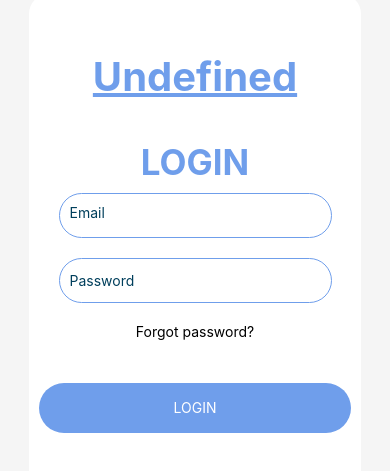
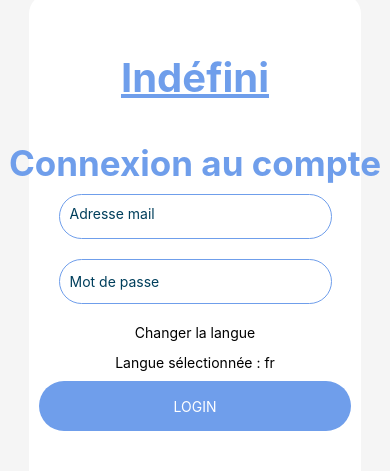
Before and after one commit to MATIFIREofficiel/SurvivorNext, a React Native app in the folder SurvivorNext/: screen /Calendar in a window 390 px wide. Shown: the part 175-646 px from the top of the page. Built offline with nearby package versions, Linux system fonts and the light colour scheme; what react-native-calendars would draw is missing.

Commit message:
feat(Login Page): add translation of the page

```diff
--- a/SurvivorNext/AppContext.js
+++ b/SurvivorNext/AppContext.js
@@ -10,6 +10,7 @@ export function AppProvider({ children }) {
     const [appColor, setAppColor] = useState('#6F9EEB');
     const [companyName, setCompanyName] = useState('Undefined');
     const [Admin, setAdmin] = useState(false);
+    const [language, setLanguage] = useState('English');
 
     const contextValue = {
         appColor,
@@ -18,6 +19,8 @@ export function AppProvider({ children }) {
         setCompanyName,
         Admin,
         setAdmin,
+        language,
+        setLanguage,
     };
 
     return (
--- a/SurvivorNext/Pages/LoginPage.js
+++ b/SurvivorNext/Pages/LoginPage.js
@@ -7,6 +7,7 @@ import {
     Image,
     TextInput,
     TouchableOpacity,
+    Button,
 } from 'react-native';
 import axios from "axios";
 
@@ -21,7 +22,7 @@ function login_request(email, password, { setIsSignedIn, setApiUser, setIsError
         'Content-Type': 'application/json',
     };
     const data = {
-        email: email.toLowerCase(),
+        email: email.toLowerCas(),
         password: password,
     };
 
@@ -95,16 +96,25 @@ export default function LoginPage({ setIsSignedIn, setApiUser })
         setEmail("");
         setPassword("");
     };
+
+    const [language, setLanguage] = useState('fr');
+    const toggleLanguage = () => {
+        const newLanguage = language === 'fr' ? 'en' : 'fr';
+        setLanguage(newLanguage);
+    };
+
     return (
         <View style={styles.container}>
             <View style={styles.box}></View>
-            <Text style={dynamicStyles.company}>{companyName}</Text>
-            <Text style={dynamicStyles.title}>LOGIN</Text>
+            <Text style={dynamicStyles.company}>
+                {language === 'fr' && companyName === "Undefined" ? "Indéfini" : companyName}
+            </Text>
+            {language === "fr" ? <Text style={dynamicStyles.title}>Connexion au compte</Text> : <Text style={dynamicStyles.title}>Login</Text>}
             <StatusBar style="auto" />
                 <View style={dynamicStyles.inputView}>
                 <TextInput
                 style={styles.TextInput}
-                placeholder="Email"
+                placeholder={language === "fr" ? "Adresse mail" : "Email"}
                 placeholderTextColor="#003f5c"
                 textAlign="center"
                 value={email}
@@ -116,22 +126,23 @@ export default function LoginPage({ setIsSignedIn, setApiUser })
             <View style={dynamicStyles.inputView}>
                 <TextInput
                 style={styles.TextInput}
-                placeholder="Password"
+                placeholder={language === "fr" ? "Mot de passe" : "Password"}
                 placeholderTextColor="#003f5c"
                 textAlign="center"
-                secureTextEntry={true}
+                secureTextEntry={password === "" ? false :true}
                 value={password}
                 onChangeText={setPassword}
                 onSubmitEditing={handleLoginPress}
                 />
             </View>
-            <TouchableOpacity>
-                <Text style={styles.forgot_button}>Forgot password?</Text>
+            <TouchableOpacity onPress={toggleLanguage}>
+                {language === "fr" ? <Text style={styles.forgot_button}>Changer la langue</Text> : <Text style={styles.forgot_button}>Changer </Text> }
             </TouchableOpacity>
+            <Text>Langue sélectionnée : {language}</Text>
             <TouchableOpacity style={dynamicStyles.login} onPress={handleLoginPress}>
-                <Text style={styles.loginText}>LOGIN</Text>
+                {language === "fr" ? <Text style={styles.loginText}>LOGIN</Text> : <Text style={styles.loginText}>CONNEXION</Text> }
             </TouchableOpacity>
-            {isError ? (<Text style={styles.errorText}>Incorrect username or password</Text>) : null}
+            {isError ? (language === "fr" ? (<Text style={styles.errorText}>Incorrect Crediential</Text>) : (<Text style={styles.errorText}>Identifiant ou mot de passe incorrect</Text>)) : null}
         </View>
     );
 }
@@ -165,7 +176,6 @@ const styles = StyleSheet.create({
     },
     forgot_button: {
         height: 30,
-        marginBottom: 20,
     },
     loginText: {
         color: 'white',
```
